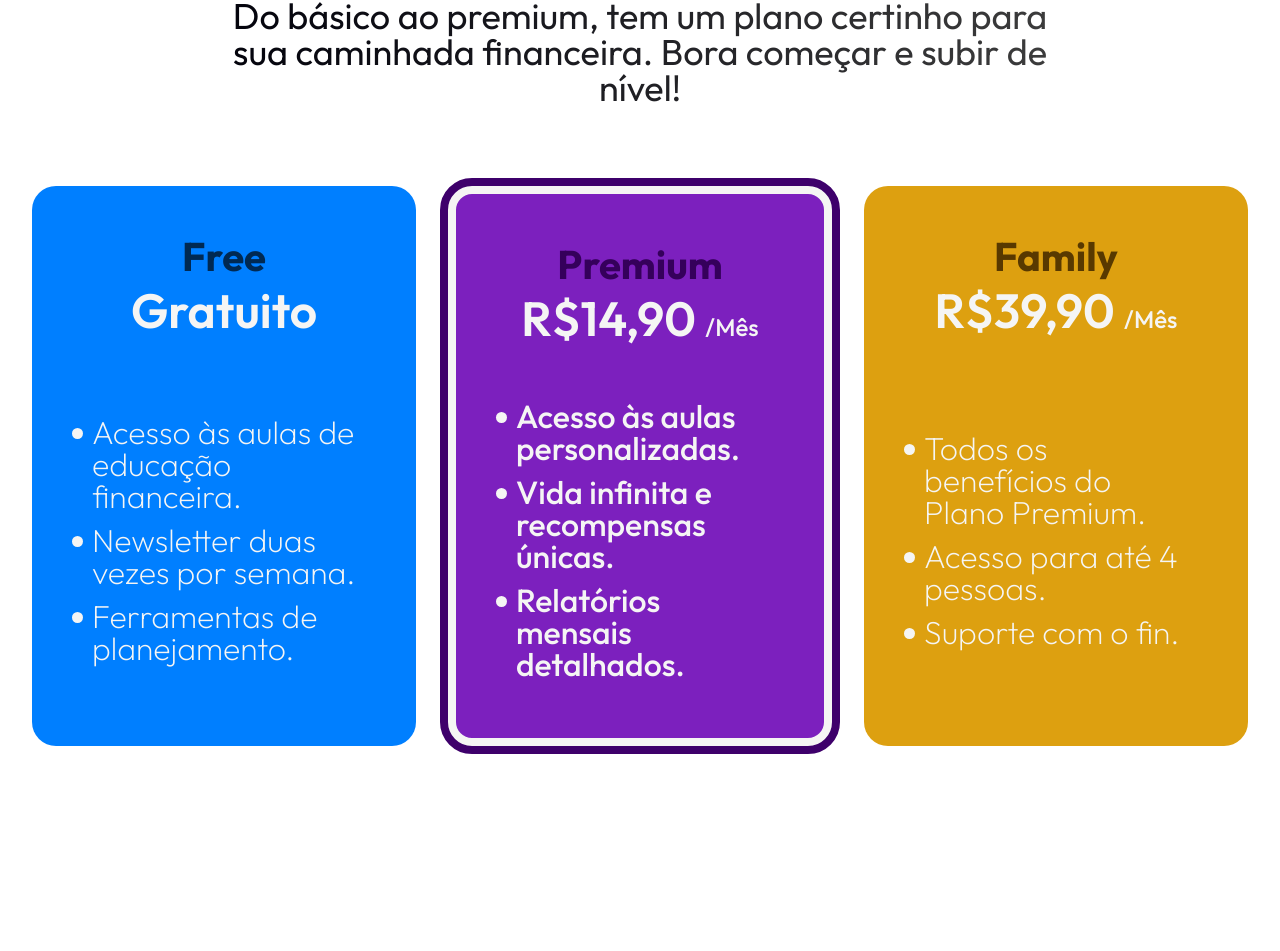
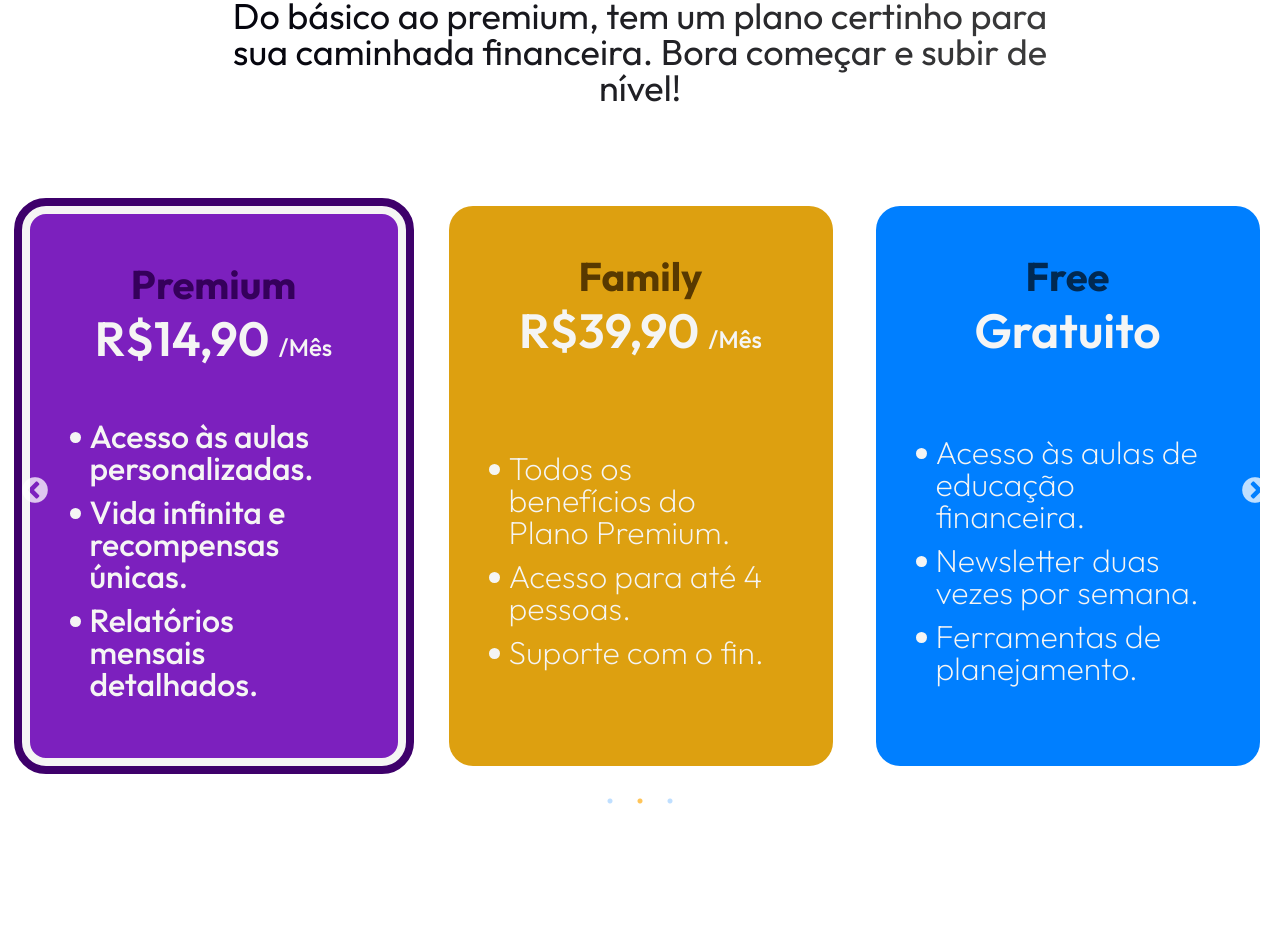
Before and after one commit to yanrafael/vouvi-frontend-client, a React (Vite) app: page /vouvi-frontend-client/home in a window 1280 px wide. Shown: the part 4813-5764 px from the top of the page. Built offline with nearby package versions, Linux system fonts and the light colour scheme.

Commit message:
feat: add react-slick and slick-carousel for enhanced carousel functionality; update SubscriptionCard styles

```diff
--- a/package.json
+++ b/package.json
@@ -22,6 +22,8 @@
     "react": "^18.3.1",
     "react-dom": "^18.3.1",
     "react-router-dom": "^6.26.2",
+    "react-slick": "^0.30.2",
+    "slick-carousel": "^1.8.1",
     "styled-components": "^6.1.13"
   },
   "devDependencies": {
--- a/src/components/Cards/SubscriptionCard.jsx
+++ b/src/components/Cards/SubscriptionCard.jsx
@@ -16,7 +16,7 @@ function Subscription({
 }) {
   return (
       <div
-      className={`${color} group flex h-[35rem] w-96 flex-col justify-between overflow-hidden rounded-md py-10 text-white`}
+        className={`${color} group flex h-[35rem] w-96 flex-col justify-between overflow-hidden rounded-md py-10 text-white m-auto mt-5 mb-5`}
       >
         <div className="flex flex-col items-center">
           <h3 className={`${colortitle} text-[40px] font-bold`}>{title}</h3>
@@ -38,7 +38,6 @@ function Subscription({
             <p className={`${bold} `}>{text3}</p>
           </div>
         </div>
-
         {children}
         <div className="pointer-events-none mx-10 flex justify-center leading-[1.3] opacity-0 transition-all duration-700 group-hover:pointer-events-auto group-hover:-translate-y-72 group-hover:opacity-100">
           <p className="absolute text-center text-[32px]">{texthover}</p>
--- a/src/pages/Home/Low.jsx
+++ b/src/pages/Home/Low.jsx
@@ -12,9 +12,80 @@ import AOS from "aos";
 import "aos/dist/aos.css";
 
 import { Link } from "react-router-dom";
-import { useEffect } from "react";
+import { useEffect, useState } from "react";
+
+import "slick-carousel/slick/slick.css";
+import "slick-carousel/slick/slick-theme.css";
+
+import Slider from "react-slick";
+import '../../utils/dots.css';
+
+const NextArrow = ({ className, style, onClick, isDarkMode }) => {
+  return (
+    <div
+      className={`${className} z-10 custom-arrow custom-next-arrow`}
+      style={{
+        ...style,
+        display: "block",
+        right: "20px",
+        color: isDarkMode ? "#F5F5F4" : "#02020B",
+      }}
+      onClick={onClick}
+    >
+      <i className="fas fa-chevron-right"></i>
+    </div>
+  );
+};
+
+const PrevArrow = ({ className, style, onClick, isDarkMode }) => {
+  return (
+    <div
+      className={`${className} z-10 custom-arrow custom-prev-arrow`}
+      style={{
+        ...style,
+        display: "block",
+        left: "20px",
+        color:"#02020B",
+      }}
+      onClick={onClick}
+    >
+      <i className="fas fa-chevron-left"></i>
+    </div>
+  );
+};
 
 function Low() {
+
+  const [isDarkMode, setIsDarkMode] = useState(false); // Você pode passar este estado como prop para seus arrows.
+
+  const settings = {
+    dots: true,
+    infinite: true,
+    slidesToShow: 3,
+    slidesToScroll: 1,
+    autoplay: true,
+    autoplaySpeed: 5000,
+    nextArrow: <NextArrow isDarkMode={isDarkMode} />,
+    prevArrow: <PrevArrow isDarkMode={isDarkMode} />,
+    responsive: [
+      {
+        breakpoint: 1280, // Ativar o slider apenas abaixo de 1200px
+        settings: {
+          slidesToShow: 2,
+          centerMode: false,
+          centerPadding: "0px",
+        },
+      },{
+        breakpoint: 800, // Ativar o slider apenas abaixo de 768px
+        settings: {
+          slidesToShow: 1,
+          centerMode: false,
+          centerPadding: "0px",
+        },
+      }
+    ],
+  };
+
   const TextGradient =
     "text-[transparent] bg-[linear-gradient(90deg,#02020B_0%,#3D3D3D_100%);] dark:bg-[linear-gradient(90deg,#F5F5F4_12.77%,#8F8F8E_86.51%)] bg-clip-text";
 
@@ -84,12 +155,13 @@ function Low() {
           Escolha o plano e vire o jogo
         </h1>
         <p
-          className={`${TextGradient} m-auto mb-20 w-5/6 lg:w-4/6 text-center text-[24px] md:text-[28px] lg:text-[36px] leading-[1]`}
+          className={`${TextGradient} m-auto mb-10 lg:mb-20 w-5/6 lg:w-4/6 text-center text-[24px] md:text-[28px] lg:text-[36px] leading-[1]`}
         >
           Do básico ao premium, tem um plano certinho para sua caminhada
           financeira. Bora começar e subir de nível!
         </p>
-        <div className="flex justify-evenly">
+        <div className="slider-container">
+          <Slider {...settings}>
               <Subscription
                 color={"bg-[#007FFF]"}
                 colortitle={"text-[#002952]"}
@@ -156,6 +228,8 @@ function Low() {
                   <img src={subscriptionStar3} alt="" />
                 </div>
               </Subscription>
+
+          </Slider>
         </div>
       </section>
 
--- /dev/null
+++ b/src/utils/dots.css
@@ -0,0 +1,11 @@
+.slick-dots li button:before {
+  color: #007FFF; /* Cor dos dots inativos */
+}
+
+.slick-dots li.slick-active button:before {
+  color: #FFB120; /* Cor dos dots ativos */
+}
+
+.slick-prev:before, .slick-next:before{
+  font-size: 30px; /* Tamanho das setas */
+}
```
Also changed, not shown: 1 other file (tests, documents, lock files or other folders). Lines whose indentation alone changed are shown as unchanged.
